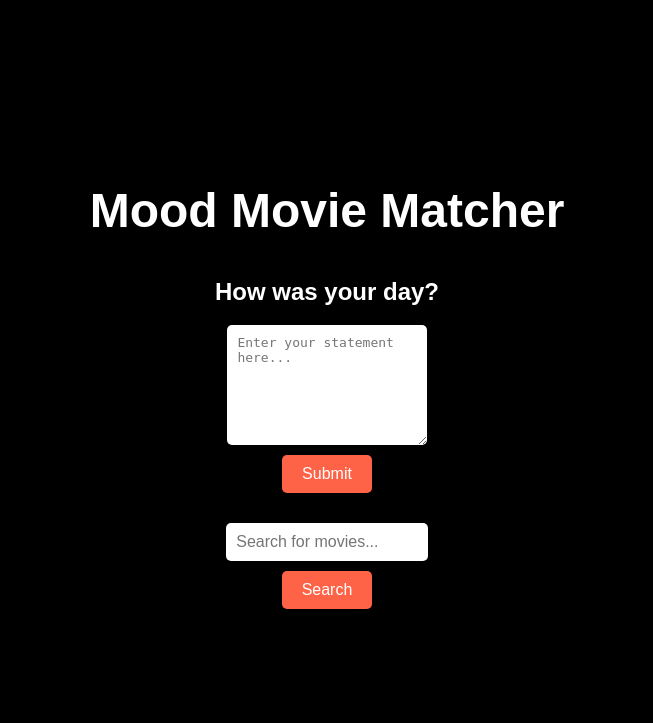
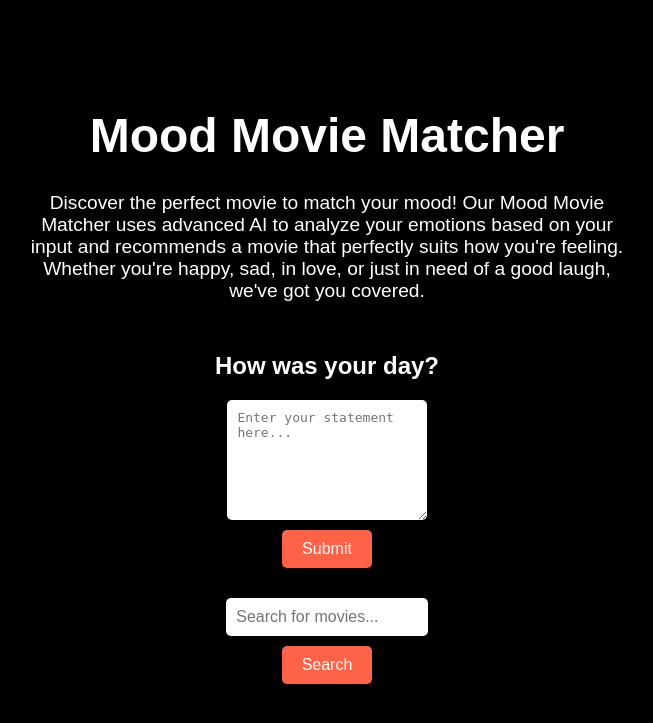
Before and after one commit to Gustavjiversen01/MMM.Databases, a Flask app: page / in a window 1280 px wide. Shown: the top 723 px of the page, without its empty margins (313-966 px from the left). Run offline with Flask 3, Linux system fonts and the light colour scheme; parts of the project's set-up code (start-up, migrations or seed data) failed here and were passed over; some libraries are stand-ins or nearby versions.

Commit message:
Update index.html

```diff
--- a/templates/index.html
+++ b/templates/index.html
@@ -16,7 +16,14 @@
         }
         h1 {
             font-size: 3em;
-            margin-bottom: 20px;
+            margin-bottom: 10px;
+        }
+        p.description {
+            font-size: 1.2em;
+            margin-bottom: 30px;
+            text-align: center;
+            width: 80%;
+            max-width: 600px;
         }
         form {
             text-align: center;
@@ -31,6 +38,11 @@
             border: none;
             border-radius: 5px;
             font-size: 1em;
+            box-shadow: 0 2px 4px rgba(0,0,0,0.2);
+            transition: box-shadow 0.3s;
+        }
+        textarea:focus, input:focus {
+            box-shadow: 0 4px 8px rgba(0,0,0,0.4);
         }
         textarea {
             height: 100px;
@@ -59,6 +71,7 @@
 </head>
 <body>
     <h1>Mood Movie Matcher</h1>
+    <p class="description">Discover the perfect movie to match your mood! Our Mood Movie Matcher uses advanced AI to analyze your emotions based on your input and recommends a movie that perfectly suits how you're feeling. Whether you're happy, sad, in love, or just in need of a good laugh, we've got you covered.</p>
     <form id="mood-form">
         <h2>How was your day?</h2>
         <textarea id="prompt-input" placeholder="Enter your statement here..." maxlength="280"></textarea>
```
